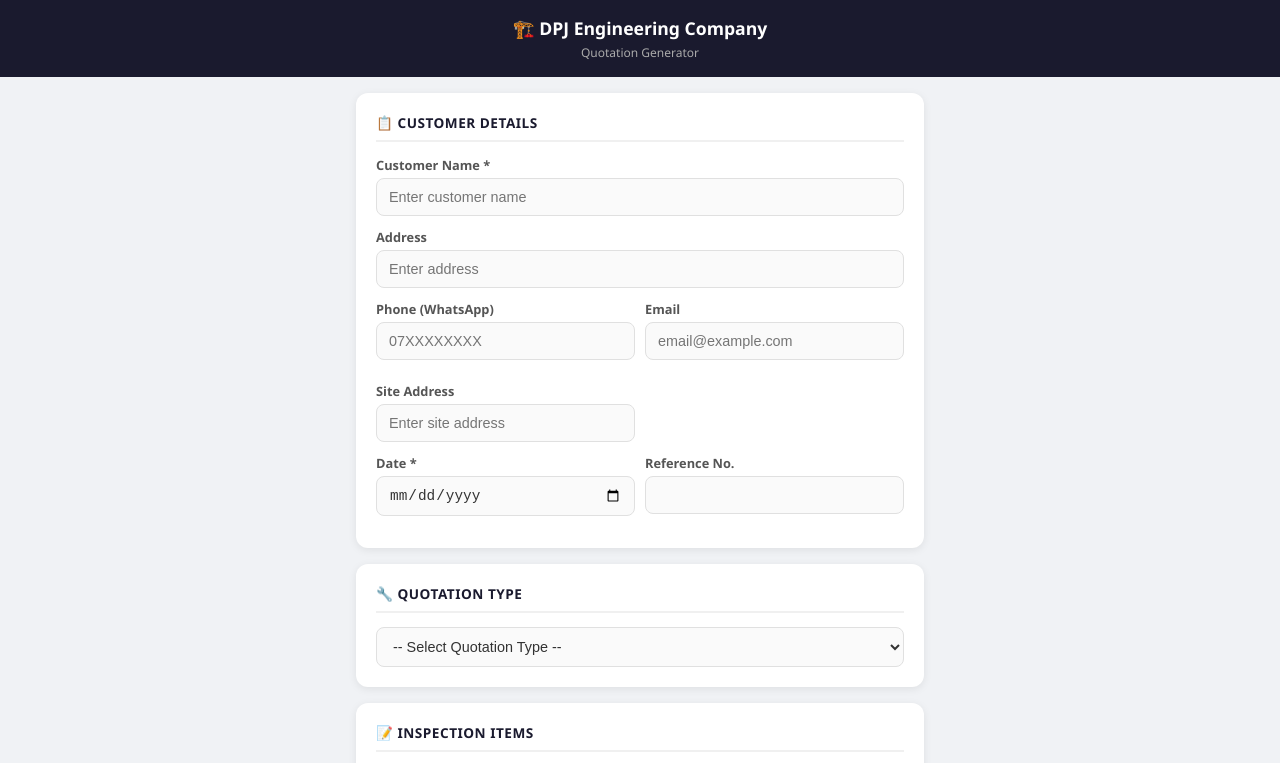
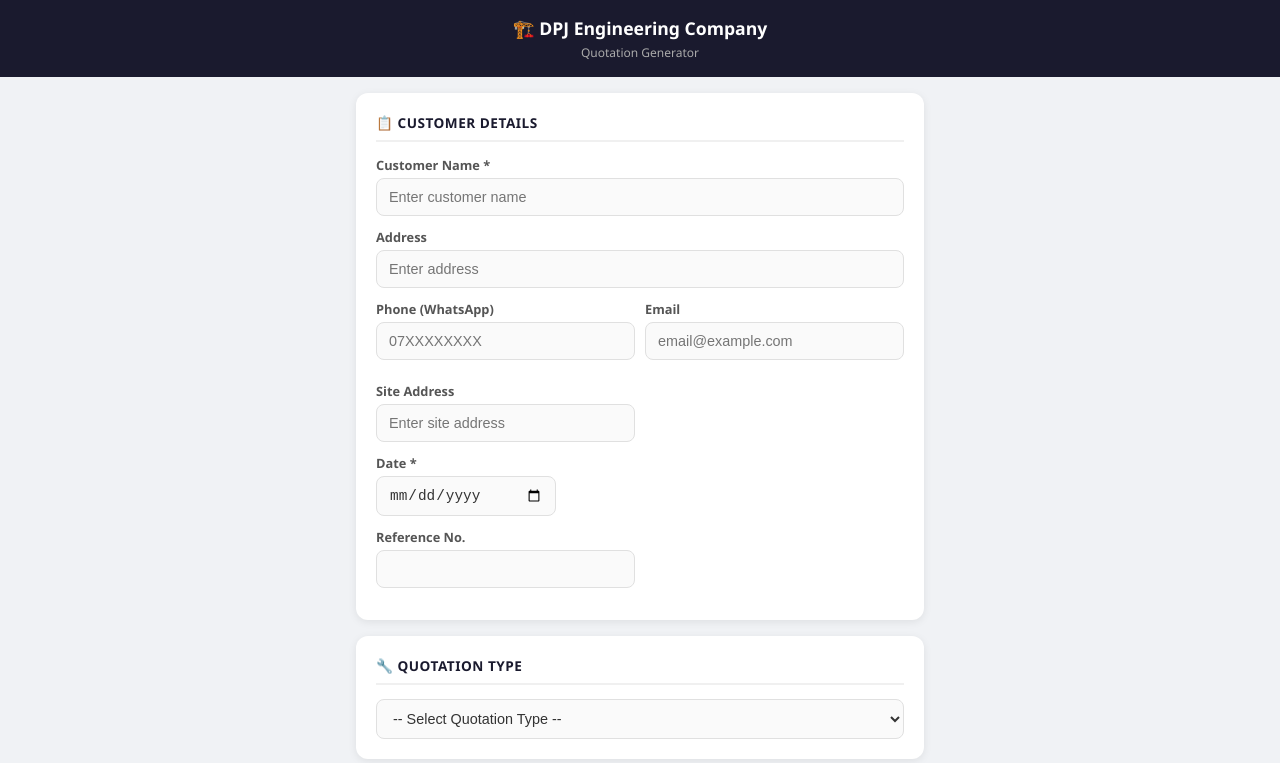
Before and after one commit to mendizgit/test_invoice, a website: page public/index.html in a window 1280 px wide. Shown: the top 763 px of the page. Drawn offline with Linux system fonts and the light colour scheme.

Commit message:
btn_update

```diff
--- a/public/index.html
+++ b/public/index.html
@@ -72,7 +72,7 @@
     <div class="form-row">
       <div class="form-group">
         <label>Date *</label>
-        <input type="date" id="quotationRef" />
+        <input type="date" id="quotationRef"style="max-width: 180px; />
       </div>
       <div class="form-group">
         <label>Reference No.</label>
```
